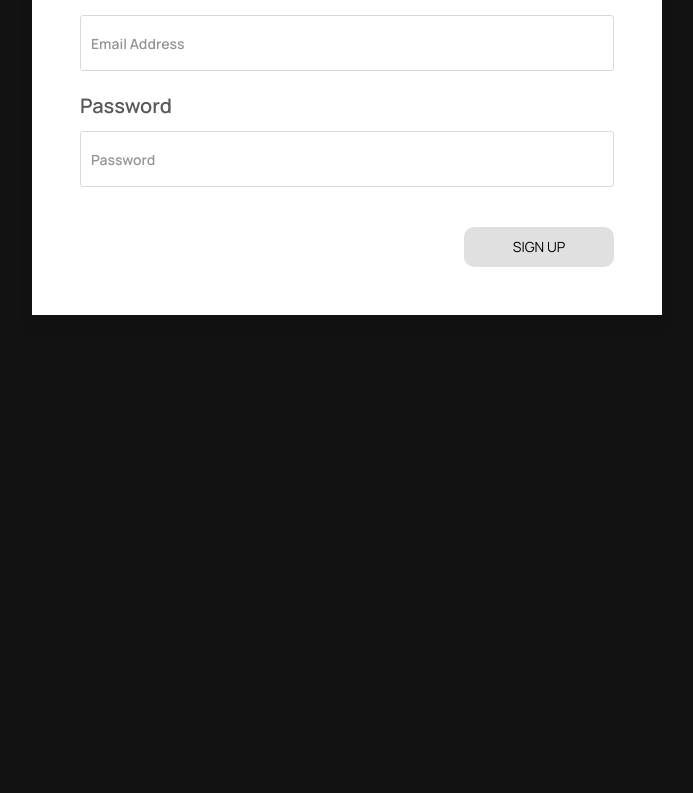
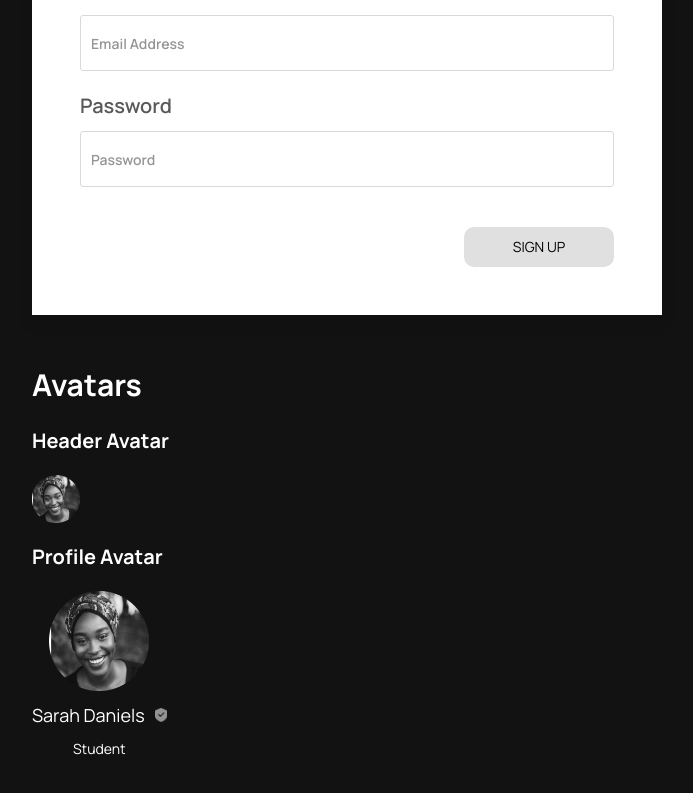
Before and after one commit to AJ1732/capstone_schoolbase_lms, a React (Vite) app: page / in a window 1280 px wide. Shown: the part 1173-1966 px from the top of the page, without its empty margins (48-741 px from the left). Before the commit the page ends 1568 px from the top, so only its background shows below. Built offline with nearby package versions, Linux system fonts and the light colour scheme.

Commit message:
feat: create profile avatar component

```diff
--- a/src/App.jsx
+++ b/src/App.jsx
@@ -1,5 +1,7 @@
+import { HeaderAvatar, ProfileAvatar } from "./components/Avatar"
 import { FormButton, NavButton } from "./components/Button/Buttons"
 import { LogInForm, SignUpForm } from "./components/Form/Forms"
+import avatarImg from './assets/avatarImg.png'
 
 function App() {
 
@@ -31,6 +33,19 @@ function App() {
           <SignUpForm />
         </div>
       </div>
+
+      {/* AVATAR */}
+      <div>
+        <h2 className="text-3xl font-bold py-3">Avatars</h2>
+
+        <div className="flex flex-col justify-start items-start gap-2">
+          <h2 className="text-xl font-bold py-3">Header Avatar</h2>
+          <HeaderAvatar src={avatarImg} />
+
+          <h2 className="text-xl font-bold py-3">Profile Avatar</h2>
+          <ProfileAvatar src={avatarImg} name={`Sarah Daniels`} title={`Student`} />
+        </div>
+      </div>
     </div>
   )
 }
--- /dev/null
+++ b/src/components/Avatar.jsx
@@ -0,0 +1,34 @@
+import React from 'react'
+import badge from '../assets/badge.png'
+
+export const HeaderAvatar = ({ src }) => {
+  return (
+    <figure className='size-12 rounded-full'>
+      <img src={src} alt="" />
+    </figure>
+  )
+}
+
+export const ProfileAvatar = ({ src, name, title }) => {
+  return (
+    <div className='flex flex-col justify-center items-center gap-2.5'>
+      <div>
+
+        <figure className='size-[100px] rounded-full'>
+          <img src={src} alt="" />
+        </figure>
+
+      </div>
+
+
+      <div className='flex justify-center items-center gap-2.5'>
+        <h4 className='text-lg'>{name}</h4>
+        <figure className='w-3'>
+          <img src={badge} alt="" />
+        </figure>
+      </div>
+
+      <p className='text-sm'>{title}</p>
+    </div>
+  )
+}
```
Also changed, not shown: src/assets/avatarImg.png (added), src/assets/badge.png (added).
